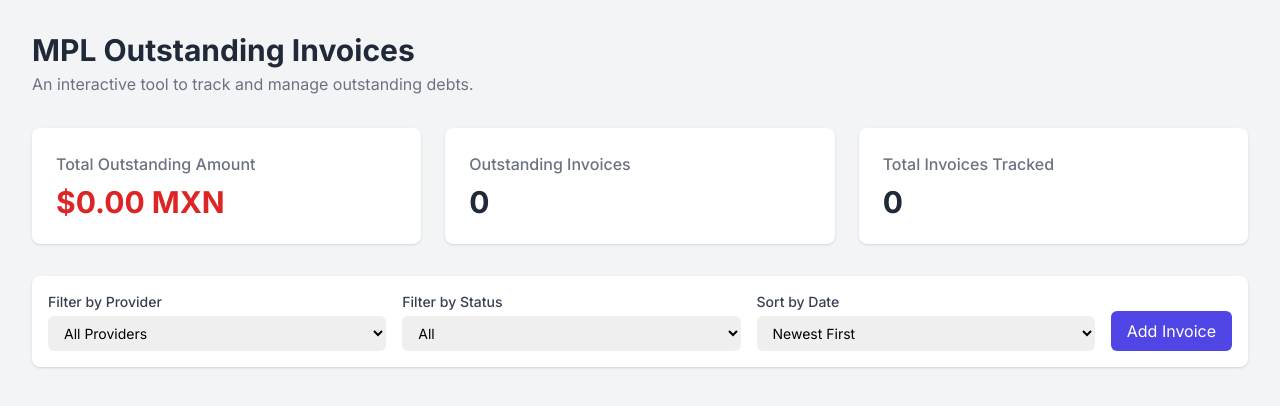
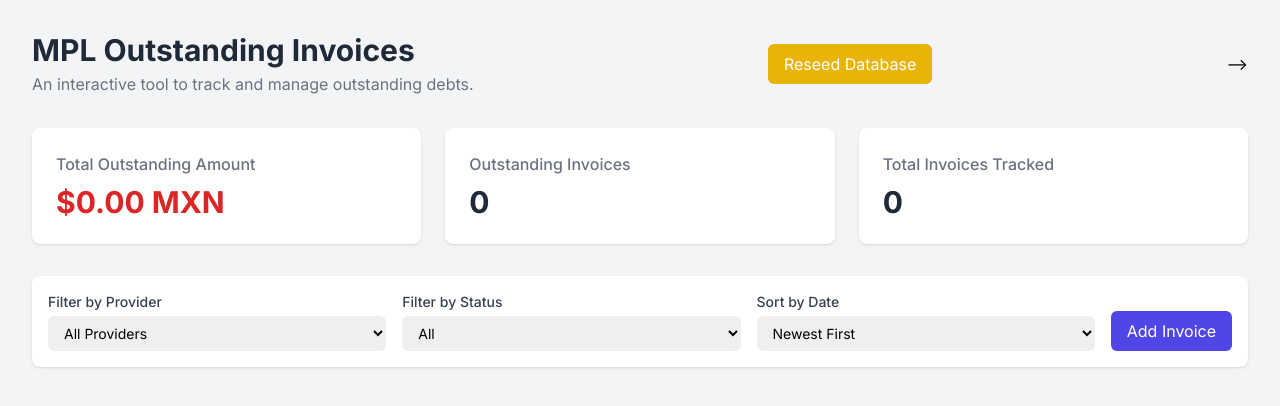
Before and after one commit to abelardob/odebt, a plain HTML site: page index.html in a window 1280 px wide. Drawn offline with nearby package versions, Linux system fonts and the light colour scheme; a script that the page names is missing.

Commit message:
Update index.html

```diff
--- a/index.html
+++ b/index.html
@@ -43,7 +43,7 @@
                     <p class="text-gray-500 mt-1">An interactive tool to track and manage outstanding debts.</p>
                 </div>
                 <!-- To hide the reseed button, simply comment out the <button> element below -->
-                <!-- <button id="reseed-db-btn" class="bg-yellow-500 text-white px-4 py-2 rounded-md hover:bg-yellow-600 focus:outline-none focus:ring-2 focus:ring-offset-2 focus:ring-yellow-500">
+                <button id="reseed-db-btn" class="bg-yellow-500 text-white px-4 py-2 rounded-md hover:bg-yellow-600 focus:outline-none focus:ring-2 focus:ring-offset-2 focus:ring-yellow-500">
                     Reseed Database
                 </button> -->
             </div>
```
